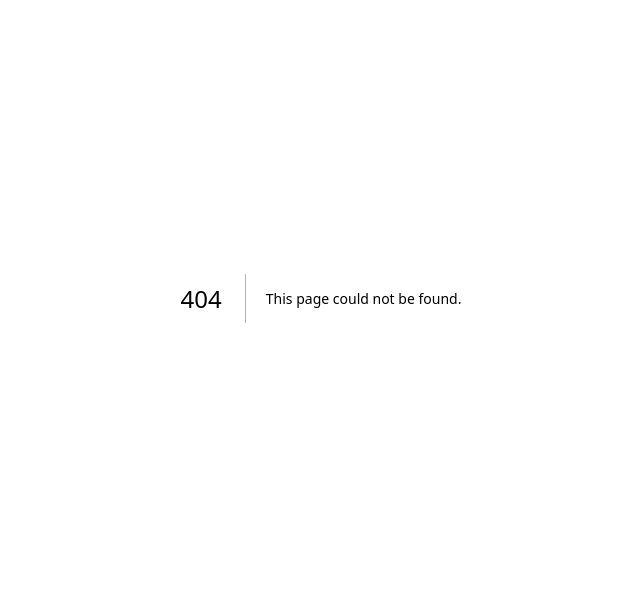
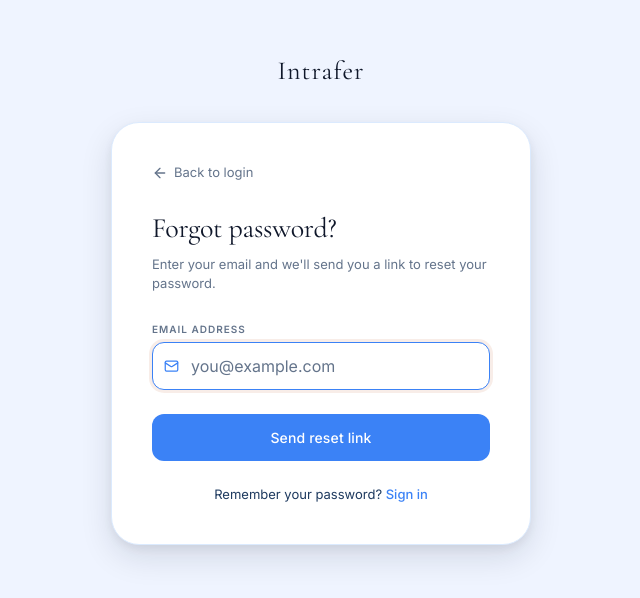
Before and after one commit to intraferdesigners-ai/Intrafer_Frontend, a Next.js app: page /auth/forgot-password in a window 1280 px wide. Before the commit this address had no page. Shown: the part 102-700 px from the top of the page, without its empty margins (319-959 px from the left). Built offline with nearby package versions, Linux system fonts and the light colour scheme; no server answers.

Commit message:
feat: add forgot password page

```diff
--- /dev/null
+++ b/app/auth/forgot-password/page.jsx
@@ -0,0 +1,205 @@
+'use client';
+
+import { useState, useEffect } from 'react';
+import Link from 'next/link';
+import Image from 'next/image';
+import { Mail, MailCheck, ArrowLeft } from 'lucide-react';
+import api from '@/lib/api';
+import Button from '@/components/ui/Button';
+import Input from '@/components/ui/Input';
+
+const EMAIL_REGEX = /^[^\s@]+@[^\s@]+\.[^\s@]+$/;
+
+export default function ForgotPasswordPage() {
+  const [email,   setEmail]   = useState('');
+  const [sent,    setSent]    = useState(false);
+  const [loading, setLoading] = useState(false);
+  const [error,   setError]   = useState('');
+
+  useEffect(() => { document.title = 'Forgot password | Intrafer'; }, []);
+
+  const handleSubmit = async (e) => {
+    e.preventDefault();
+
+    if (!email.trim())              return setError('Please enter your email address');
+    if (!EMAIL_REGEX.test(email))   return setError('Please enter a valid email');
+
+    setLoading(true);
+    setError('');
+    try {
+      await api.post('/auth/forgot-password', { email: email.trim() });
+    } catch {
+      // Always show the sent state — don't reveal whether the email exists
+    }
+    setSent(true);
+    setLoading(false);
+  };
+
+  if (sent) {
+    return (
+      <div style={{
+        position: 'fixed', inset: 0, zIndex: 10,
+        minHeight: '100vh', background: 'var(--bg)',
+        display: 'flex', flexDirection: 'column',
+        alignItems: 'center', justifyContent: 'center',
+        padding: '40px 20px', overflowY: 'auto',
+      }}>
+        <div style={{
+          position: 'absolute', top: '-80px', right: '-80px',
+          width: '300px', height: '300px', borderRadius: '50%',
+          background: 'radial-gradient(circle, rgba(59,130,246,.06) 0%, transparent 70%)',
+          pointerEvents: 'none',
+        }} />
+
+        <Link href="/" style={{
+          display: 'flex', alignItems: 'center', gap: '10px',
+          textDecoration: 'none', marginBottom: '48px',
+        }}>
+          <div style={{
+            width: '36px', height: '36px', borderRadius: '8px',
+            background: '#FFFFFF', overflow: 'hidden',
+            display: 'flex', alignItems: 'center', justifyContent: 'center',
+            boxShadow: '0 2px 8px rgba(0,0,0,.15)',
+          }}>
+            <Image src="/images/logo/logo.png" alt="Intrafer"
+              width={30} height={30} style={{ objectFit: 'contain' }} />
+          </div>
+          <span style={{
+            fontFamily: 'var(--font-ui)', fontWeight: 800,
+            fontSize: '18px', color: 'var(--text)',
+            letterSpacing: '-0.03em',
+          }}>Intrafer</span>
+        </Link>
+
+        <div style={{
+          width: '100%', maxWidth: '440px',
+          background: 'var(--surface)',
+          border: '1px solid var(--border)',
+          borderRadius: 'var(--r-2xl)',
+          padding: 'clamp(28px, 5vw, 48px)',
+          textAlign: 'center',
+          boxShadow: 'var(--shadow-lg)',
+        }}>
+          <div style={{
+            width: '80px', height: '80px', borderRadius: '50%',
+            background: 'var(--primary-bg)',
+            border: '2px solid var(--primary-light)',
+            display: 'flex', alignItems: 'center', justifyContent: 'center',
+            margin: '0 auto 24px',
+          }}>
+            <MailCheck size={36} color="var(--primary)" strokeWidth={1.8} />
+          </div>
+
+          <h1 style={{
+            fontFamily: 'var(--font-display)',
+            fontSize: 'clamp(22px, 4vw, 28px)',
+            fontWeight: 400, color: 'var(--text)',
+            marginBottom: '10px', letterSpacing: '-.02em',
+          }}>
+            Check your email
+          </h1>
+
+          <p style={{
+            fontSize: '15px', color: 'var(--text-mid)',
+            lineHeight: 1.65, marginBottom: '8px',
+          }}>
+            If <strong>{email}</strong> is registered on Intrafer,
+            you&apos;ll receive a password reset link shortly.
+          </p>
+
+          <p style={{
+            fontSize: '13px', color: 'var(--text-hint)',
+            lineHeight: 1.6, marginBottom: '32px',
+          }}>
+            Check your spam folder if you don&apos;t see it within a few minutes.
+          </p>
+
+          <Link href="/auth/login">
+            <Button variant="primary" size="lg" style={{ width: '100%' }}>
+              Back to login
+            </Button>
+          </Link>
+
+          <button
+            onClick={() => { setSent(false); setEmail(''); }}
+            style={{
+              marginTop: '12px', background: 'none', border: 'none',
+              fontSize: '13px', color: 'var(--text-hint)',
+              cursor: 'pointer', textDecoration: 'underline',
+              textDecorationStyle: 'dotted', textUnderlineOffset: '3px',
+            }}
+          >
+            Try a different email
+          </button>
+        </div>
+      </div>
+    );
+  }
+
+  return (
+    <div style={{
+      background: 'var(--surface)',
+      border: '1px solid var(--border)',
+      borderRadius: 'var(--r-2xl)',
+      padding: '40px',
+      width: '100%',
+      maxWidth: '420px',
+      boxShadow: 'var(--shadow-lg)',
+    }}>
+      <Link href="/auth/login" style={{
+        display: 'inline-flex', alignItems: 'center', gap: '6px',
+        fontSize: '13px', color: 'var(--text-hint)',
+        textDecoration: 'none', marginBottom: '24px',
+      }}>
+        <ArrowLeft size={16} />
+        Back to login
+      </Link>
+
+      <div style={{ marginBottom: '28px' }}>
+        <h1 style={{
+          fontFamily: 'var(--font-display)', fontSize: '28px', fontWeight: 400,
+          letterSpacing: '-.01em', color: 'var(--text)', margin: '0 0 6px',
+        }}>
+          Forgot password?
+        </h1>
+        <p style={{ fontSize: '13px', color: 'var(--text-hint)', margin: 0 }}>
+          Enter your email and we&apos;ll send you a link to reset your password.
+        </p>
+      </div>
+
+      {error && (
+        <div style={{
+          background: 'var(--danger-bg)', color: 'var(--danger)',
+          fontSize: '13px', padding: '12px 14px', borderRadius: 'var(--r-md)',
+          marginBottom: '16px',
+        }}>
+          {error}
+        </div>
+      )}
+
+      <form onSubmit={handleSubmit} style={{ display: 'flex', flexDirection: 'column', gap: '16px' }}>
+        <Input
+          label="Email address"
+          type="email"
+          icon={Mail}
+          value={email}
+          onChange={(e) => { setEmail(e.target.value); setError(''); }}
+          placeholder="you@example.com"
+          autoFocus
+          required
+        />
+
+        <Button type="submit" variant="primary" size="lg" loading={loading} style={{ width: '100%', marginTop: '8px' }}>
+          Send reset link
+        </Button>
+      </form>
+
+      <p style={{ fontSize: '13px', textAlign: 'center', color: 'var(--text-sub)', marginTop: '24px' }}>
+        Remember your password?{' '}
+        <Link href="/auth/login" style={{ color: 'var(--primary)', fontWeight: 500 }}>
+          Sign in
+        </Link>
+      </p>
+    </div>
+  );
+}
```
